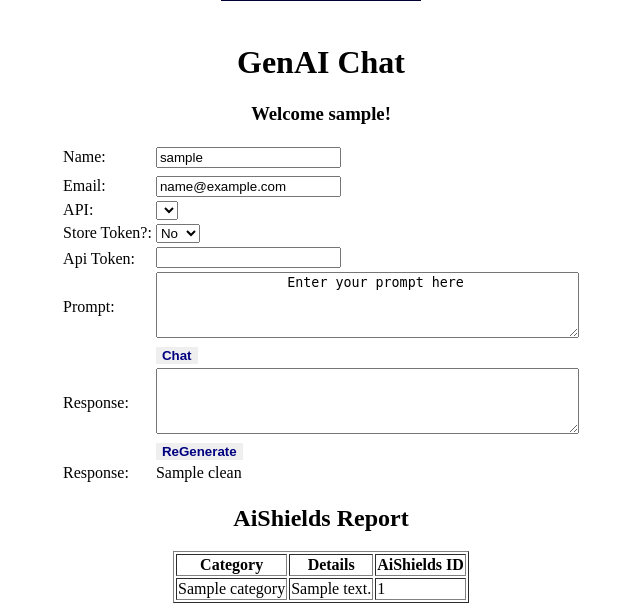
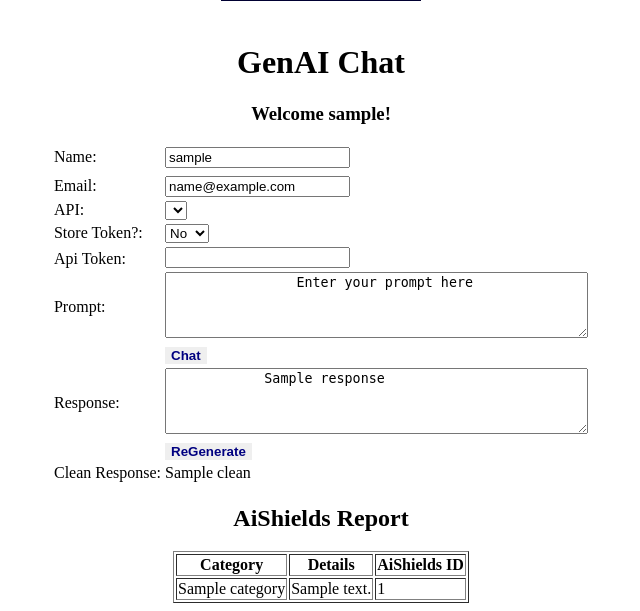
Before and after one commit to AiShieldsOrg/AiShieldsWeb, a Flask app: template templates/chat.html in a window 1280 px wide. Shown: the part 243-854 px from the top of the page, without its empty margins (319-959 px from the left). Run offline with Flask 3, Linux system fonts and the light colour scheme; the template is opened without the code that fills it: most values are stand-ins (such as "Sample title", 1, 10 or a date in 2020); lists and menus that the app fills with data are empty.

Commit message:
Update chat.html

```diff
--- a/templates/chat.html
+++ b/templates/chat.html
@@ -84,7 +84,7 @@
 <tr><td>
         <label for="response">Response:</label></td><td>
         <textarea id="response" name="response" rows="4" cols="50" required>
-            &nbsp;
+            {{response}}
         </textarea></td>
     </tr><tr><td>&nbsp;</td><td style="align:center">
     <input id="btnReGen" type="submit" value="ReGenerate" style="align:center;border:3px;color:navy;bordercolor:navy;font-face:verdana;font-weight:bolder"></td>
@@ -93,7 +93,7 @@
     <tr>
         <td>
 
-        <label for="cleanoutput">Response:</label></td><td>
+        <label for="cleanoutput">Clean Response:</label></td><td>
         {{output.clean}}</td></tr>
         {% endif %}
             </table></center>
```
